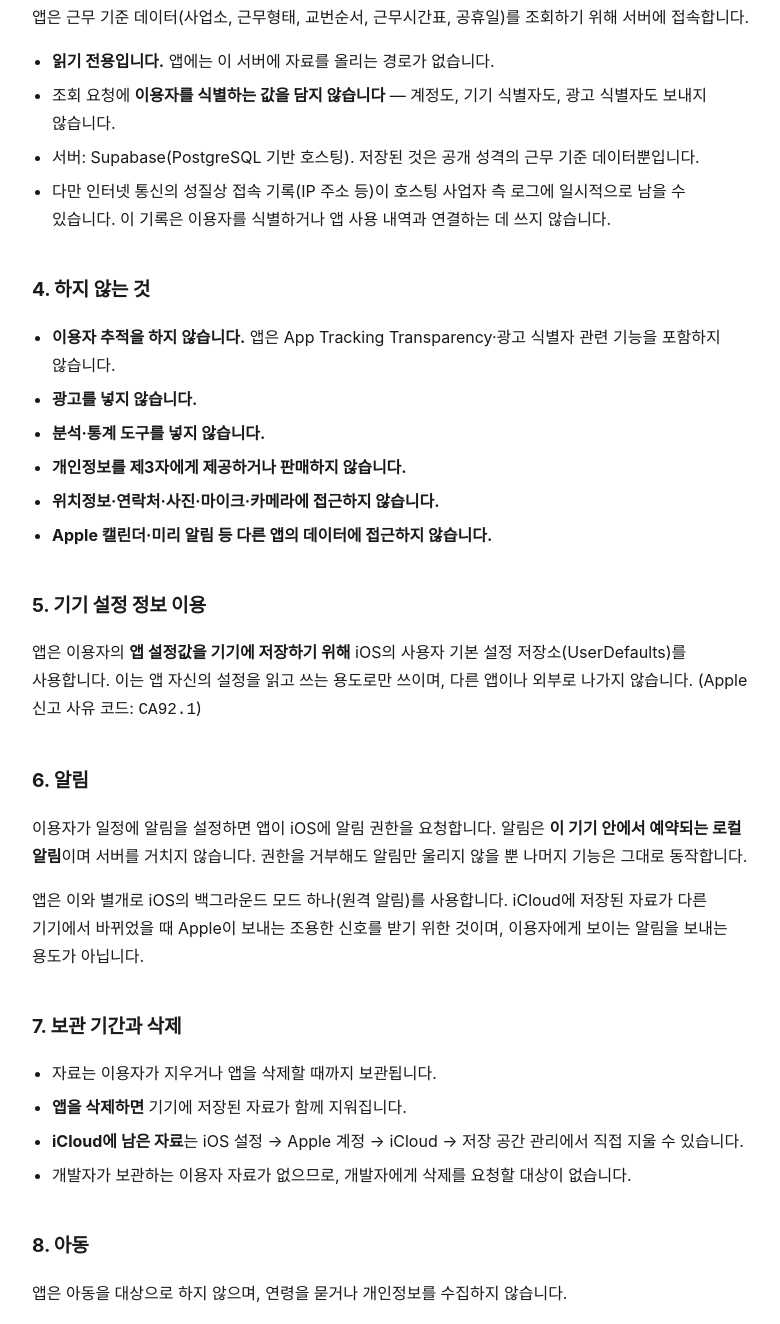
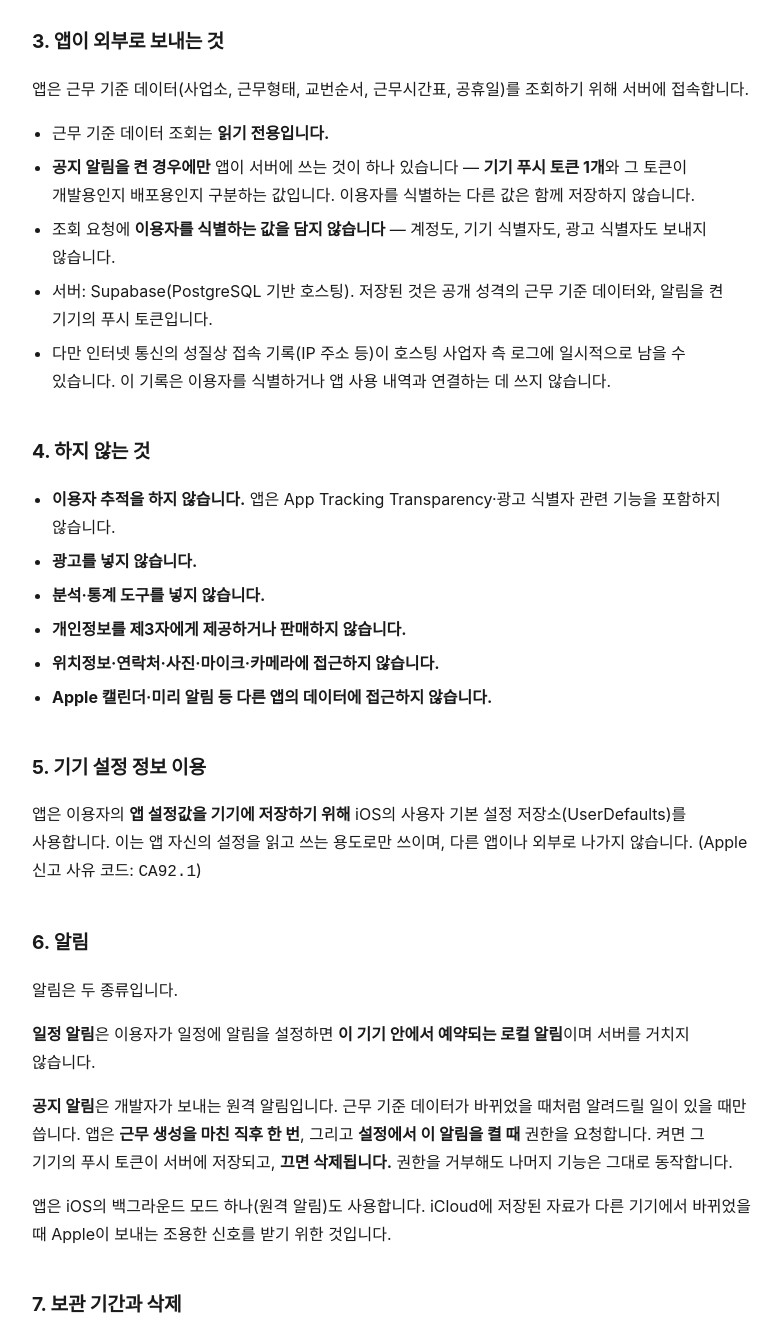
Before and after one commit to wargi/gyobeoni-support, a plain HTML site: page privacy.html in a window 1280 px wide. Shown: the part 912-2236 px from the top of the page, without its empty margins (248-1028 px from the left). Drawn offline with Linux system fonts and the light colour scheme.

Commit message:
공지 알림 푸시 토큰 수집 사실을 개인정보 처리방침에 반영한다

```diff
--- a/privacy.html
+++ b/privacy.html
@@ -4,7 +4,7 @@
 <meta charset="utf-8">
 <meta name="viewport" content="width=device-width, initial-scale=1">
 <title>교번이 — 개인정보 처리방침</title>
-<meta name="description" content="교번이 앱의 개인정보 처리방침. 교번이는 이용자의 개인정보를 수집하지 않습니다.">
+<meta name="description" content="교번이 앱의 개인정보 처리방침. 교번이는 이용자가 입력한 내용을 수집하지 않으며, 공지 알림을 켠 경우에만 기기 푸시 토큰 1개를 저장합니다.">
 <link rel="stylesheet" href="style.css">
 </head>
 <body>
@@ -17,7 +17,8 @@
   </header>
 
   <h2>1. 요약</h2>
-  <p><strong>교번이는 이용자의 개인정보를 수집하지 않습니다.</strong> 회원가입이 없고, 로그인이 없으며, 이용자가 앱에 입력한 내용은 이용자의 기기와 이용자 본인의 iCloud에만 저장됩니다. 개발자는 그 내용을 볼 수 없습니다.</p>
+  <p><strong>교번이는 이용자가 앱에 입력한 내용을 수집하지 않습니다.</strong> 회원가입이 없고, 로그인이 없으며, 이용자가 앱에 입력한 내용은 이용자의 기기와 이용자 본인의 iCloud에만 저장됩니다. 개발자는 그 내용을 볼 수 없습니다.</p>
+  <p>한 가지 예외가 있습니다. <strong>이용자가 공지 알림을 켠 경우에 한해</strong> 그 기기로 알림을 보내기 위한 <strong>푸시 토큰 1개</strong>를 서버에 저장합니다. 계정도 이름도 없이 토큰 하나뿐이며, 알림을 끄면 삭제됩니다(아래 3·6·7항).</p>
 
   <h2>2. 앱이 저장하는 것과 저장 위치</h2>
   <table>
@@ -33,9 +34,10 @@
   <h2>3. 앱이 외부로 보내는 것</h2>
   <p>앱은 근무 기준 데이터(사업소, 근무형태, 교번순서, 근무시간표, 공휴일)를 조회하기 위해 서버에 접속합니다.</p>
   <ul>
-    <li><strong>읽기 전용입니다.</strong> 앱에는 이 서버에 자료를 올리는 경로가 없습니다.</li>
+    <li>근무 기준 데이터 조회는 <strong>읽기 전용입니다.</strong></li>
+    <li><strong>공지 알림을 켠 경우에만</strong> 앱이 서버에 쓰는 것이 하나 있습니다 — <strong>기기 푸시 토큰 1개</strong>와 그 토큰이 개발용인지 배포용인지 구분하는 값입니다. 이용자를 식별하는 다른 값은 함께 저장하지 않습니다.</li>
     <li>조회 요청에 <strong>이용자를 식별하는 값을 담지 않습니다</strong> — 계정도, 기기 식별자도, 광고 식별자도 보내지 않습니다.</li>
-    <li>서버: Supabase(PostgreSQL 기반 호스팅). 저장된 것은 공개 성격의 근무 기준 데이터뿐입니다.</li>
+    <li>서버: Supabase(PostgreSQL 기반 호스팅). 저장된 것은 공개 성격의 근무 기준 데이터와, 알림을 켠 기기의 푸시 토큰입니다.</li>
     <li>다만 인터넷 통신의 성질상 접속 기록(IP 주소 등)이 호스팅 사업자 측 로그에 일시적으로 남을 수 있습니다. 이 기록은 이용자를 식별하거나 앱 사용 내역과 연결하는 데 쓰지 않습니다.</li>
   </ul>
 
@@ -53,8 +55,10 @@
   <p>앱은 이용자의 <strong>앱 설정값을 기기에 저장하기 위해</strong> iOS의 사용자 기본 설정 저장소(UserDefaults)를 사용합니다. 이는 앱 자신의 설정을 읽고 쓰는 용도로만 쓰이며, 다른 앱이나 외부로 나가지 않습니다. (Apple 신고 사유 코드: <code>CA92.1</code>)</p>
 
   <h2>6. 알림</h2>
-  <p>이용자가 일정에 알림을 설정하면 앱이 iOS에 알림 권한을 요청합니다. 알림은 <strong>이 기기 안에서 예약되는 로컬 알림</strong>이며 서버를 거치지 않습니다. 권한을 거부해도 알림만 울리지 않을 뿐 나머지 기능은 그대로 동작합니다.</p>
-  <p>앱은 이와 별개로 iOS의 백그라운드 모드 하나(원격 알림)를 사용합니다. iCloud에 저장된 자료가 다른 기기에서 바뀌었을 때 Apple이 보내는 조용한 신호를 받기 위한 것이며, 이용자에게 보이는 알림을 보내는 용도가 아닙니다.</p>
+  <p>알림은 두 종류입니다.</p>
+  <p><strong>일정 알림</strong>은 이용자가 일정에 알림을 설정하면 <strong>이 기기 안에서 예약되는 로컬 알림</strong>이며 서버를 거치지 않습니다.</p>
+  <p><strong>공지 알림</strong>은 개발자가 보내는 원격 알림입니다. 근무 기준 데이터가 바뀌었을 때처럼 알려드릴 일이 있을 때만 씁니다. 앱은 <strong>근무 생성을 마친 직후 한 번</strong>, 그리고 <strong>설정에서 이 알림을 켤 때</strong> 권한을 요청합니다. 켜면 그 기기의 푸시 토큰이 서버에 저장되고, <strong>끄면 삭제됩니다.</strong> 권한을 거부해도 나머지 기능은 그대로 동작합니다.</p>
+  <p>앱은 iOS의 백그라운드 모드 하나(원격 알림)도 사용합니다. iCloud에 저장된 자료가 다른 기기에서 바뀌었을 때 Apple이 보내는 조용한 신호를 받기 위한 것입니다.</p>
 
   <h2>7. 보관 기간과 삭제</h2>
   <ul>
@@ -65,7 +69,7 @@
   </ul>
 
   <h2>8. 아동</h2>
-  <p>앱은 아동을 대상으로 하지 않으며, 연령을 묻거나 개인정보를 수집하지 않습니다.</p>
+  <p>앱은 아동을 대상으로 하지 않으며, 연령을 묻지 않습니다. 위 3항의 푸시 토큰 외에는 개인정보를 수집하지 않습니다.</p>
 
   <h2>9. 사용된 오픈소스</h2>
   <p>supabase-swift(MIT), KeychainAccess(MIT), swift-concurrency-extras(MIT), swift-asn1(Apache-2.0), swift-crypto(Apache-2.0), Pretendard 글꼴(SIL OFL 1.1). 전체 목록과 버전은 앱의 <strong>설정 → 오픈소스 라이선스</strong>에서 볼 수 있습니다.</p>
```
